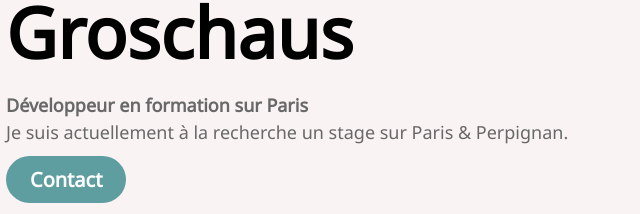
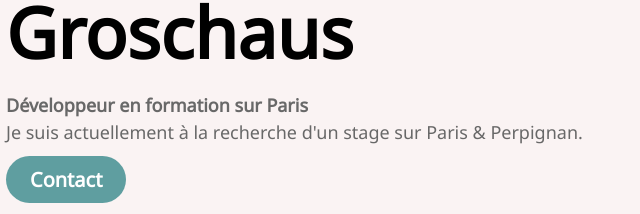
Before and after one commit to hgroschaus/hgroschaus.github.io, a plain HTML site: page index.html in a window 1280 px wide. Shown: the part 260-474 px from the top of the page, 44-684 px from the left. Drawn offline with Linux system fonts and the light colour scheme.

Commit message:
Update index.html

```diff
--- a/index.html
+++ b/index.html
@@ -30,7 +30,7 @@
                     <h1>Bonjour, je m'appelle Hugo Groschaus</Bonjour></h1>
                     <p>
                         <strong>Développeur en formation sur Paris</strong><br/>
-                        Je suis actuellement à la recherche un stage sur Paris & Perpignan.
+                        Je suis actuellement à la recherche d'un stage sur Paris & Perpignan.
                     </p>
                     <div class="btn_wrapper">
                         <a href="#contact" class="btn">Contact</a>
```
